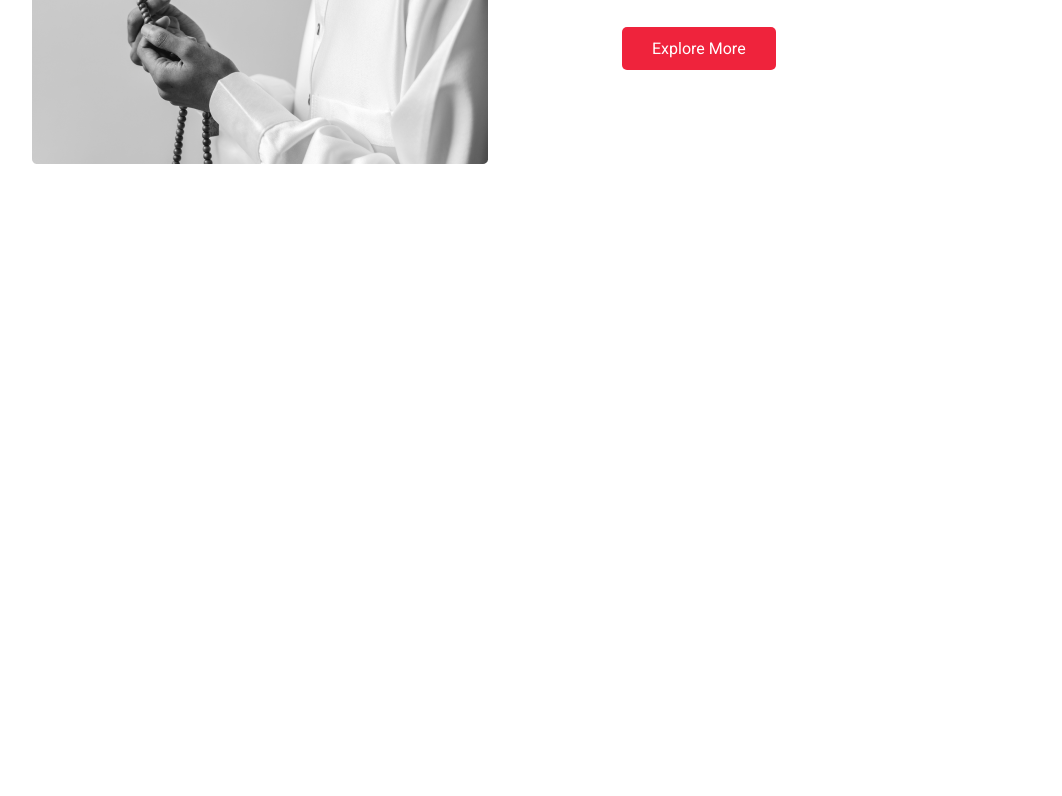
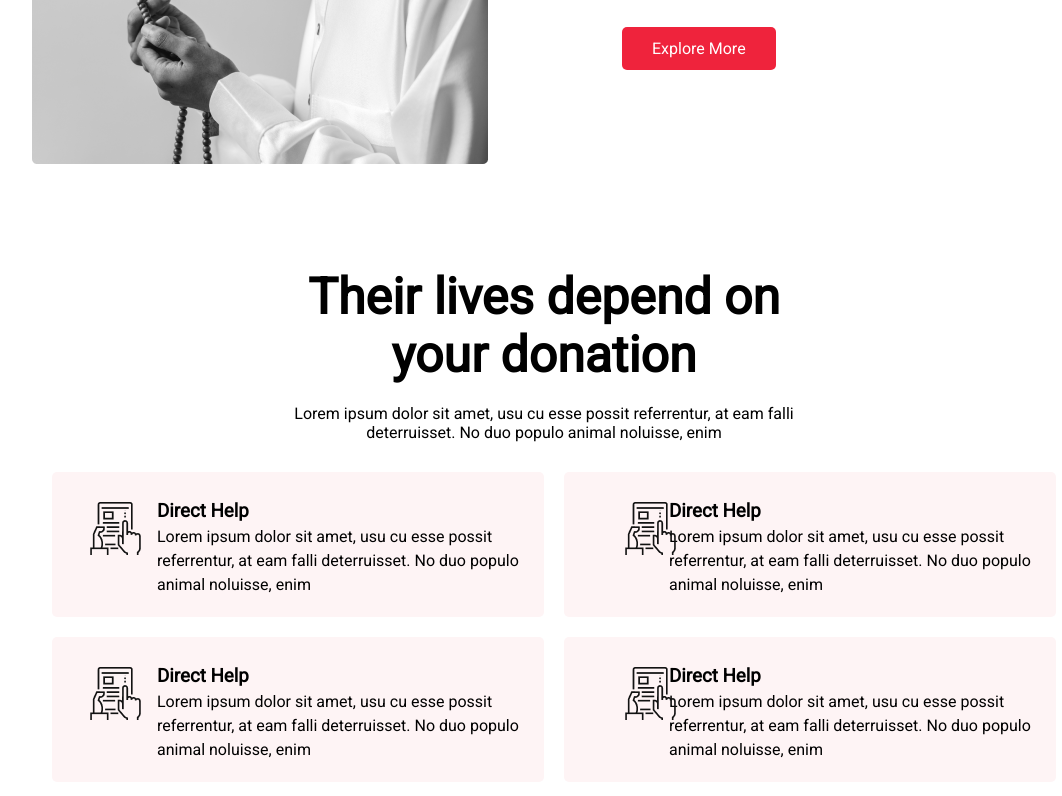
Before and after one commit to mujahidulamin/zakat, a plain HTML site: page index.html in a window 1280 px wide. Shown: the part 1642-2438 px from the top of the page, without its empty margins (96-1158 px from the left). Before the commit the page ends 1910 px from the top, so only its background shows below. Drawn offline with Linux system fonts and the light colour scheme.

Commit message:
depend part

```diff
--- a/index.html
+++ b/index.html
@@ -66,7 +66,51 @@
             </div>
         </div>
     </section>
+    <section>
+        <div class="depend-part">
+            <h1>Their lives depend on  <br>
+                your donation</h1>
+                <p>Lorem ipsum dolor sit amet, usu cu esse possit referrentur, at eam falli <br>
+                    deterruisset. No duo populo animal noluisse, enim</p>
+        </div>
+        <div class="Help-top">
+            <div class="help-content">
+                <img src="images/Frame-1.png" alt="" class="help-pic-1">
+                <h3>Direct Help</h3>
+                <p>Lorem ipsum dolor sit amet, usu
+                    cu esse possit referrentur, at
+                    eam falli deterruisset. No duo
+                    populo animal noluisse, enim</p>
+            </div>
+            <div class="help-content">
+                <img src="images/Frame-1.png" alt="" class="help-pic-2">
+                <h3>Direct Help</h3>
+                <p>Lorem ipsum dolor sit amet, usu
+                    cu esse possit referrentur, at
+                    eam falli deterruisset. No duo
+                    populo animal noluisse, enim</p>
+            </div>
+        </div>
 
+        <div class="Help-top">
+            <div class="help-content">
+                <img src="images/Frame-1.png" alt="" class="help-pic-1">
+                <h3>Direct Help</h3>
+                <p>Lorem ipsum dolor sit amet, usu
+                    cu esse possit referrentur, at
+                    eam falli deterruisset. No duo
+                    populo animal noluisse, enim</p>
+            </div>
+            <div class="help-content">
+                <img src="images/Frame-1.png" alt="" class="help-pic-2">
+                <h3>Direct Help</h3>
+                <p>Lorem ipsum dolor sit amet, usu
+                    cu esse possit referrentur, at
+                    eam falli deterruisset. No duo
+                    populo animal noluisse, enim</p>
+            </div>
+        </div>
+    </section>
 </body>
 
 </html>
--- a/style.css
+++ b/style.css
@@ -78,3 +78,39 @@ h1 {
     margin-right: 100px;
     margin-top: 80px;
 }
+.depend-part{
+    text-align: center;
+    margin-bottom: 30px;
+}
+.depend-part h1{
+    margin-bottom: 20px;
+}
+.Help-top{
+    display: flex;
+    width: 80%;
+    padding-left: 10%;
+    margin-bottom: 20px;
+    position: relative;
+
+}
+.help-content{
+    background-color: #FEF4F5;;
+    margin-left: 20px;
+    padding-left: 105px;
+    width: 500px;
+    padding-top: 25px;
+    padding-right: 20px;
+    line-height: 1.5;
+    border-radius: 5px;
+    padding-bottom: 20px;
+}
+.help-pic-1{
+    position: absolute;
+    left: 185px;
+    top: 30px;
+}
+.help-pic-2{
+    position: absolute;
+    left: 720px;
+    top: 30px;
+}
```
Also changed, not shown: images/Frame-1.png (added). Lines whose indentation alone changed are shown as unchanged.
